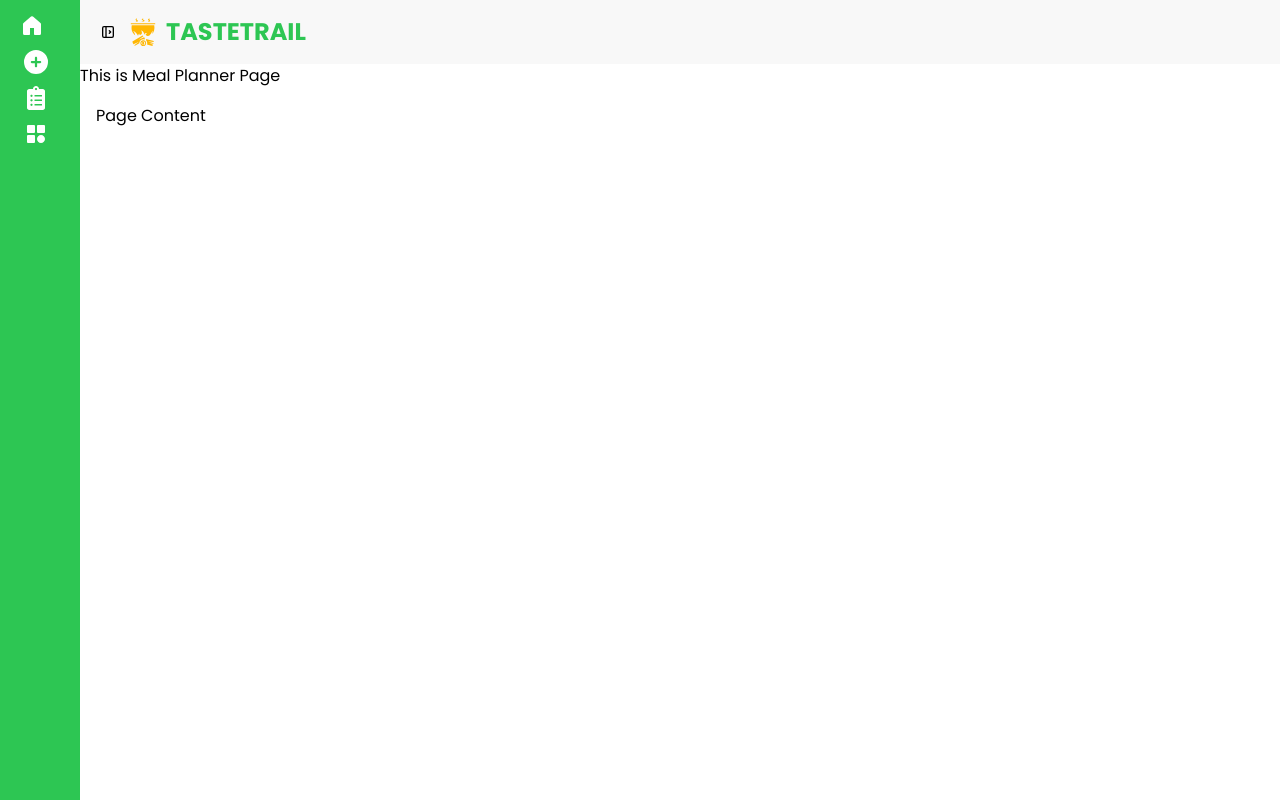
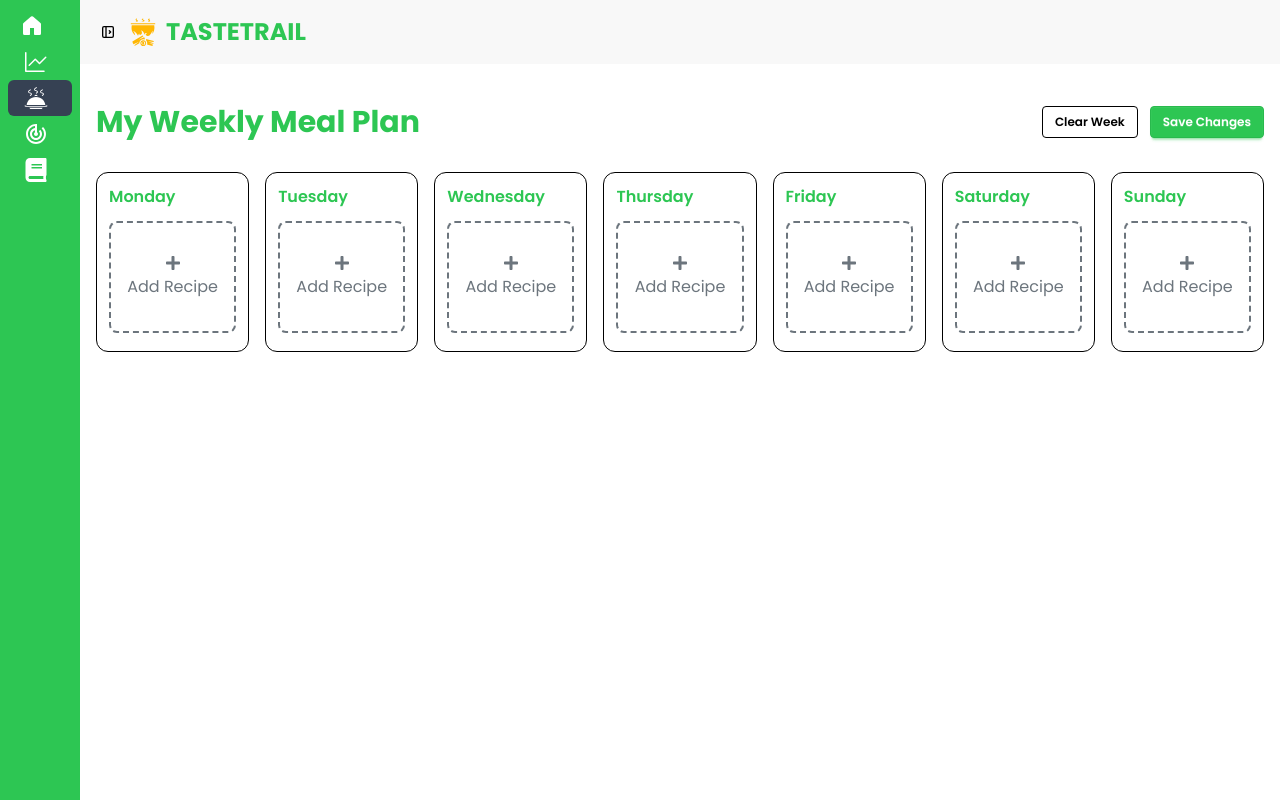
Before and after one commit to BFIbrahim/taste-trail, a React (Vite) app: page /dashboard/mealplanner in a window 1280 px wide. Built offline with nearby package versions, Linux system fonts and the light colour scheme.

Commit message:
basic meal planner page completed

```diff
--- a/package.json
+++ b/package.json
@@ -11,6 +11,7 @@
   },
   "dependencies": {
     "@tailwindcss/vite": "^4.1.18",
+    "@tanstack/react-query": "^5.90.20",
     "axios": "^1.13.4",
     "react": "^19.2.0",
     "react-dom": "^19.2.0",
--- a/src/Layout/DashboardLayout.jsx
+++ b/src/Layout/DashboardLayout.jsx
@@ -11,7 +11,7 @@ import { FaCirclePlus } from 'react-icons/fa6';
 const DashboardLayout = () => {
 
     const user = {
-        role: 'admin'
+        role: 'user'
     }
 
     return (
@@ -28,7 +28,6 @@ const DashboardLayout = () => {
                         </Link>
                     </nav>
                     <Outlet />
-                    <div className="p-4">Page Content</div>
                 </div>
 
                 <div className="drawer-side is-drawer-close:overflow-visible">
--- a/src/Pages/Dashboard/UserDasboard/MealPlanner.jsx
+++ b/src/Pages/Dashboard/UserDasboard/MealPlanner.jsx
@@ -1,11 +1,227 @@
-import React from 'react';
+import React, { useState } from "react";
+import { FaPlus, FaTimes } from "react-icons/fa";
+import Swal from "sweetalert2";
+import useAxios from "../../../Hooks/useAxios";
+
+const days = [
+  "Monday",
+  "Tuesday",
+  "Wednesday",
+  "Thursday",
+  "Friday",
+  "Saturday",
+  "Sunday",
+];
+
+const allRecipes = [
+  {
+    id: 1,
+    title: "Chicken Biryani",
+    image: "https://images.unsplash.com/photo-1600628422019-57f1e8b26d94",
+  },
+  {
+    id: 2,
+    title: "Vegetable Pasta",
+    image: "https://images.unsplash.com/photo-1529042410759-befb1204b468",
+  },
+  {
+    id: 3,
+    title: "Egg Omelette",
+    image: "https://images.unsplash.com/photo-1551218808-94e220e084d2",
+  },
+];
 
 const MealPlanner = () => {
-    return (
-        <div>
-            This is Meal Planner Page
+  const axiosInstance = useAxios();
+
+  const [planner, setPlanner] = useState({});
+  const [activeDay, setActiveDay] = useState(null);
+  const [showModal, setShowModal] = useState(false);
+  const [search, setSearch] = useState("");
+
+  const openModal = (day) => {
+    setActiveDay(day);
+    setShowModal(true);
+  };
+
+  const addRecipe = (recipe) => {
+    setPlanner((prev) => ({
+      ...prev,
+      [activeDay]: {
+        ...recipe,
+        status: "Planned",
+      },
+    }));
+    setShowModal(false);
+    setSearch("");
+  };
+
+  const removeRecipe = (day) => {
+    const copy = { ...planner };
+    delete copy[day];
+    setPlanner(copy);
+  };
+
+  const handleSaveWeek = async () => {
+    if (Object.keys(planner).length === 0) {
+      return Swal.fire("Nothing to save", "Add at least one recipe", "info");
+    }
+
+    const payload = Object.keys(planner).map((day) => ({
+      userId: 6767,
+      recipeId: planner[day].id,
+      date: new Date(),
+      dayOfWeek: day,
+      email: 'badhon@gmail.com',
+      status: planner[day].status || "Planned",
+    }));
+
+    try {
+      await axiosInstance.post("/meal-plans", payload);
+
+      Swal.fire({
+        icon: "success",
+        title: "Saved!",
+        text: "Your weekly meal plan has been saved.",
+        timer: 2000,
+        showConfirmButton: false,
+      });
+    } catch (error) {
+      Swal.fire("Error", "Failed to save meal plan", "error");
+      console.error(error);
+    }
+  };
+
+  const handleClearWeek = () => {
+    Swal.fire({
+      title: "Clear weekly plan?",
+      text: "This will remove all planned meals",
+      icon: "warning",
+      showCancelButton: true,
+      confirmButtonColor: "#d33",
+      confirmButtonText: "Yes, clear it",
+    }).then((result) => {
+      if (result.isConfirmed) {
+        setPlanner({});
+        Swal.fire("Cleared!", "Weekly plan is empty now.", "success");
+      }
+    });
+  };
+
+  return (
+    <div className="max-w-7xl mx-auto px-4 py-10">
+      <div className="flex flex-col md:flex-row md:items-center md:justify-between mb-8">
+        <h1 className="text-3xl font-bold text-primary">
+          My Weekly Meal Plan
+        </h1>
+
+        <div className="flex gap-3 mt-4 md:mt-0">
+          <button
+            onClick={handleClearWeek}
+            className="btn btn-outline btn-sm"
+          >
+            Clear Week
+          </button>
+          <button
+            onClick={handleSaveWeek}
+            className="btn btn-primary btn-sm text-white"
+          >
+            Save Changes
+          </button>
         </div>
-    );
+      </div>
+
+      <div className="grid grid-cols-1 md:grid-cols-7 gap-4">
+        {days.map((day) => (
+          <div
+            key={day}
+            className="border rounded-xl p-3 bg-white min-h-[180px]"
+          >
+            <h3 className="font-semibold mb-3 text-primary">{day}</h3>
+
+            {!planner[day] && (
+              <button
+                onClick={() => openModal(day)}
+                className="border-2 border-dashed rounded-lg w-full h-28 flex flex-col items-center justify-center text-accent hover:border-primary"
+              >
+                <FaPlus className="mb-1" />
+                <span>Add Recipe</span>
+              </button>
+            )}
+
+            {planner[day] && (
+              <div className="relative bg-gray-50 rounded-lg p-2">
+                <button
+                  onClick={() => removeRecipe(day)}
+                  className="absolute top-1 right-1 text-gray-400 hover:text-red-500"
+                >
+                  <FaTimes />
+                </button>
+
+                <img
+                  src={planner[day].image}
+                  alt={planner[day].title}
+                  className="w-full h-20 object-cover rounded-md mb-2"
+                />
+
+                <h4 className="text-sm font-medium">{planner[day].title}</h4>
+
+                <span className="inline-block mt-1 text-xs px-2 py-0.5 rounded bg-secondary text-black">
+                  {planner[day].status}
+                </span>
+              </div>
+            )}
+          </div>
+        ))}
+      </div>
+
+      {showModal && (
+        <div className="fixed inset-0 bg-black/40 flex items-center justify-center z-50">
+          <div className="bg-white rounded-xl w-full max-w-md p-5">
+            <h3 className="text-xl font-semibold mb-4">
+              Add Recipe to {activeDay}
+            </h3>
+
+            <input
+              type="text"
+              placeholder="Search recipes..."
+              className="input input-bordered w-full mb-4"
+              value={search}
+              onChange={(e) => setSearch(e.target.value)}
+            />
+
+            <div className="space-y-3 max-h-64 overflow-y-auto">
+              {allRecipes
+                .filter((r) =>
+                  r.title.toLowerCase().includes(search.toLowerCase())
+                )
+                .map((recipe) => (
+                  <button
+                    key={recipe.id}
+                    onClick={() => addRecipe(recipe)}
+                    className="flex items-center gap-3 w-full p-2 border rounded-lg hover:bg-gray-100"
+                  >
+                    <img
+                      src={recipe.image}
+                      alt={recipe.title}
+                      className="w-14 h-14 object-cover rounded-md"
+                    />
+                    <span className="font-medium">{recipe.title}</span>
+                  </button>
+                ))}
+            </div>
+
+            <button
+              onClick={() => setShowModal(false)}
+              className="btn btn-sm btn-outline mt-4 w-full"
+            >
+              Cancel
+            </button>
+          </div>
+        </div>
+      )}
+    </div>
+  );
 };
 
 export default MealPlanner;
--- a/src/main.jsx
+++ b/src/main.jsx
@@ -3,12 +3,14 @@ import { createRoot } from 'react-dom/client'
 import './index.css'
 import { RouterProvider } from "react-router/dom";
 import { router } from './router/router.jsx';
+import { QueryClient, QueryClientProvider } from '@tanstack/react-query';
 
+const queryClient = new QueryClient()
 
 createRoot(document.getElementById('root')).render(
   <StrictMode>
-    <div>
+    <QueryClientProvider client={queryClient}>
       <RouterProvider router={router} />
-    </div>
+    </QueryClientProvider>
   </StrictMode>,
 )
```
Also changed, not shown: src/Context/AuthContext.jsx (added), 2 other files (tests, documents, lock files or other folders).
